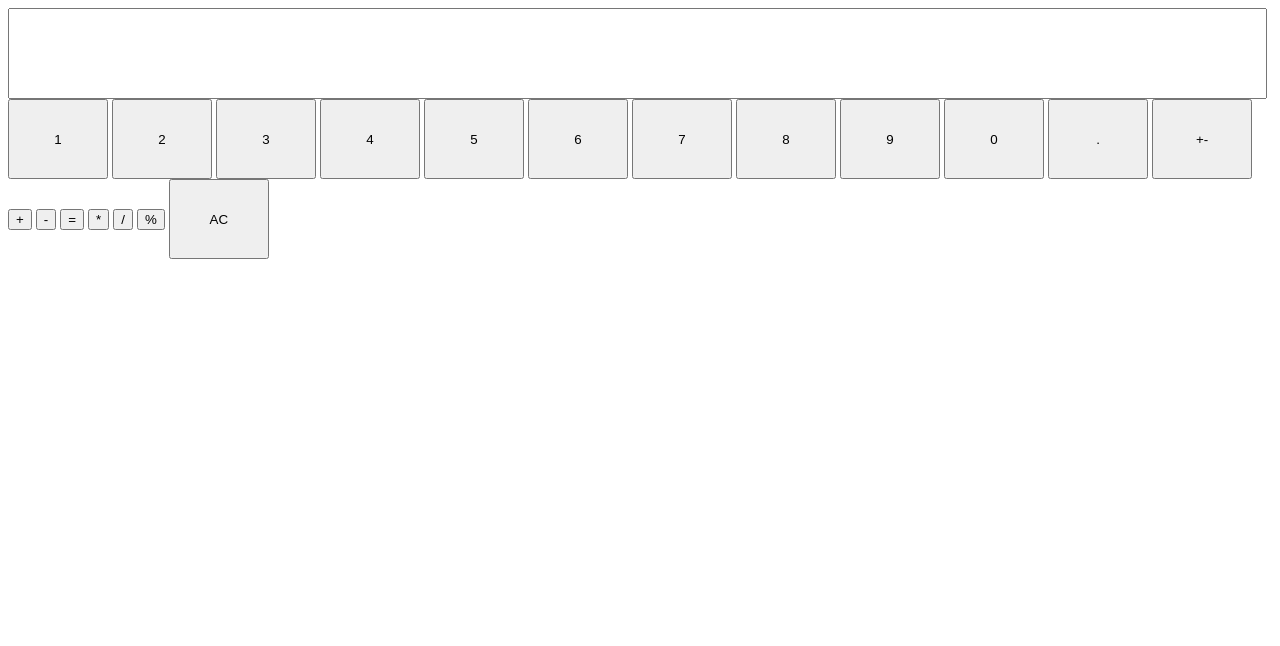
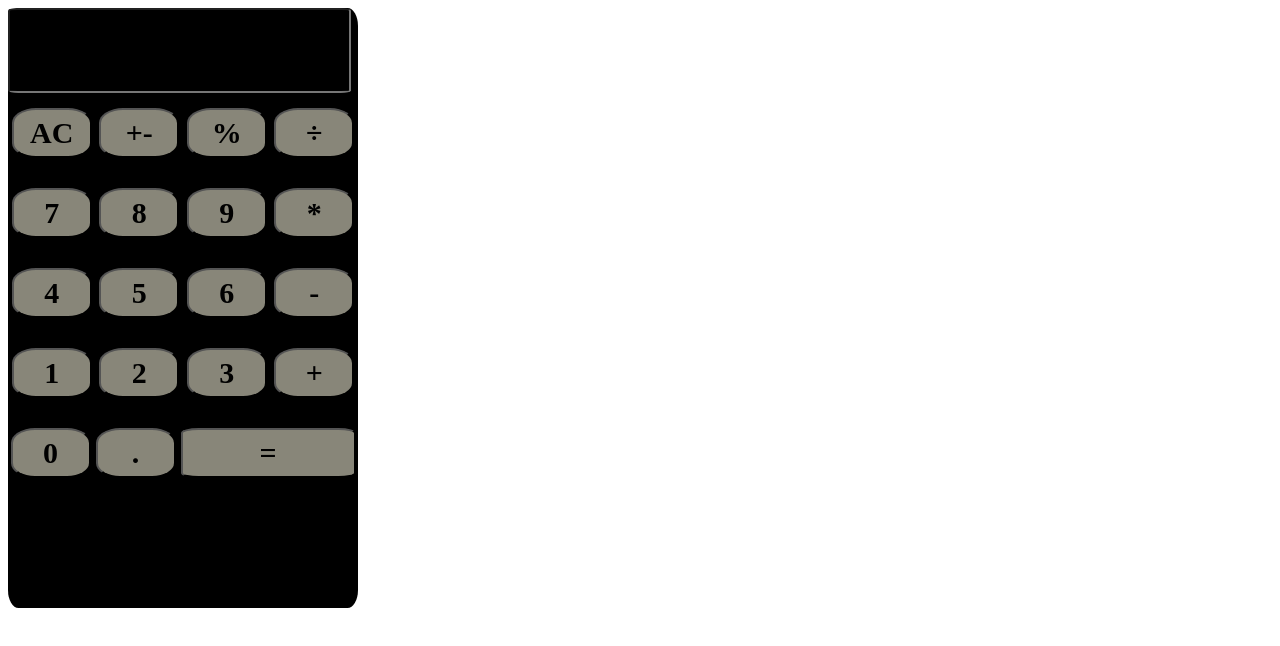
Before and after one commit to AshwiniMadapura/Calculator, a plain HTML site: page work.html in a window 1280 px wide. Drawn offline with Linux system fonts and the light colour scheme.

Commit message:
styling in scss

```diff
--- /dev/null
+++ b/base.scss
@@ -0,0 +1,29 @@
+*{
+    // margin: 10px;
+    padding: 0;
+    box-sizing: border-box;
+    // font-family: $font-body;
+}
+
+$color-button-number:rgb(136, 134, 121);
+$color-black:black;
+$color-white:#fefefe;
+
+.main{
+    height: 600px;
+    width: 400px;
+    // height: 100%;
+    background-color: $color-black;
+    border-radius: 3%;
+}
+
+@media(min-width:350px){
+
+    .main{
+        // width: ;
+        // height: 100%;
+        height: 600px;
+        width: 350px;
+    }
+
+}
--- /dev/null
+++ b/component.scss
@@ -0,0 +1,103 @@
+// .bottonSection{
+//     height: 500px;
+// }
+
+@media(min-width:350px){
+    .buttonDesign{
+        height: 40px;
+        width: 60px;
+        background-color: $color-button-number;
+        font-family: 'Work Sans';
+        font-weight: 700;
+        font-size: 30px;
+        border-radius: 30%;
+
+    }
+}
+.buttonRow{
+    height: 80px;
+    display: flex;
+    justify-content: space-around;
+    align-items: center;
+}
+#result{
+    height: 85px;
+    width: 98%;
+    border-radius: 3%;
+}
+.buttonDesign{
+    height: 50px;
+    width: 80px;
+    background-color: $color-button-number;
+    font-family: 'Work Sans';
+    font-weight: 700;
+    font-size: 30px;
+    border-radius: 30%;
+
+}
+.operator{
+    height: 50px;
+    width: 80px;
+    background-color: $color-button-number;
+    font-family: 'Work Sans';
+    font-weight: 700;
+    font-size: 30px;
+    border-radius: 30%;
+}
+.eqOperator{
+    height: 50px;
+    width: 50%;
+    background-color: $color-button-number;
+    font-family: 'Work Sans';
+    font-weight: 700;
+    font-size: 30px;
+    border-radius: 10%;
+}
+#result{
+    background-color: $color-black;
+    color: $color-white;
+    font-family: 'Work Sans';
+    font-weight: 700;
+    font-size: 30px;
+}
+
+// @media (max-width:500px){
+//     #result{
+//         height: 50px;
+//         width: 99%;
+//     }
+//     .buttonDesign{
+//         height: 50px;
+//         width: 70px;
+//         background-color: $color-button-number;
+//         font-family: 'Work Sans';
+//         font-weight: 500;
+//         font-size: 20px;
+//         border-radius: 90%;
+
+//     }
+//     .operator{
+//         height: 80px;
+//         width: 100px;
+//         background-color: $color-button-number;
+//         font-family: 'Work Sans';
+//         font-weight: 700;
+//         font-size: 30px;
+//     }
+//     .eqOperator{
+//         height: 80px;
+//         width: 50%;
+//         background-color: $color-button-number;
+//         font-family: 'Work Sans';
+//         font-weight: 700;
+//         font-size: 30px;
+//     }
+//     #result{
+//         background-color: $color-black;
+//         color: $color-white;
+//         font-family: 'Work Sans';
+//         font-weight: 700;
+//         font-size: 30px;
+//     }
+
+// }
--- a/demo1.js
+++ b/demo1.js
@@ -13,10 +13,28 @@ const eqButton=document.querySelectorAll(".eqOperator")
         item.addEventListener("click",evalFunc);
 })
 
+// const clearButton=document.getElementById("clear")
+//     clearButton.forEach(item=>{
+//     item.addEventListener("click",clickClear);
+//     })
+
+// function clickClear(){
+//     document.getElementById("result").value="";
+// }
+
+let clear=document.getElementById("clear")
+clear.addEventListener("click",()=>{
+    document.getElementById("result").value="";
+})
+
 let num_array = []
 let flag1=true
 
 function clickNumber(){
+    // if(this.value=="AC"){
+    //     document.getElementById("result").value="";
+    // }
+
     if(flag1==true){
         document.getElementById("result").value+=this.value;
         if(num_array.length==0){
--- /dev/null
+++ b/main.scss
@@ -0,0 +1,2 @@
+@import "./base";
+@import "./component";
--- a/work.html
+++ b/work.html
@@ -5,48 +5,43 @@
     <meta http-equiv="X-UA-Compatible" content="IE=edge">
     <meta name="viewport" content="width=device-width, initial-scale=1.0">
     <title>Calci</title>
-    <link rel="stylesheet" href="styledemo.css">
+    <link rel="stylesheet" href="main.css">
 
 </head>
 <body>
-    <main>
-
-
-
+    <main class="main">
             <input type="" name="result" id="result" class="display"><br>
-
-
+        <section class="bottonSection">
+            <section class="buttonRow">
+                <button id="clear" value="" class="buttonDesign">AC</button>
+                <button type="number" name="+-" id="negative" value="+-" class="buttonDesign">+-</button>
+                <button id="percentage" class="operator" value="%">%</button>
+                <button id="divide" class="operator" value="/">÷</button>
+            </section>
+            <section class="buttonRow">
+                <button type="number" name="7" id="7" value="7" class="buttonDesign">7</button>
+                <button type="number" name="8" id="8" value="8" class="buttonDesign">8</button>
+                <button type="number" name="9" id="9" value="9" class="buttonDesign">9</button>
+                <button id="multiply" class="operator" value="*">*</button>
+            </section>
+            <section class="buttonRow">
+                <button type="number" name="4" id="4" value="4" class="buttonDesign"> 4</button>
+                <button type="number" name="5" id="5" value="5" class="buttonDesign">5</button>
+                <button type="number" name="6" id="6" value="6" class="buttonDesign">6</button>
+                <button id="subtract" class="operator" value="-">-</button>
+            </section>
+            <section class="buttonRow">
                 <button type="number" name="1" id="1" value="1" class="buttonDesign">1</button>
                 <button type="number" name="2" id="2"  value="2" class="buttonDesign">2</button>
                 <button type="number" name="3" id="3" value="3" class="buttonDesign">3</button>
-            <button type="number" name="4" id="4" value="4" class="buttonDesign"> 4</button>
-
-            <button type="number" name="5" id="5" value="5" class="buttonDesign">5</button>
-            <button type="number" name="6" id="6" value="6" class="buttonDesign">6</button>
-            <button type="number" name="7" id="7" value="7" class="buttonDesign">7</button>
-            <button type="number" name="8" id="8" value="8" class="buttonDesign">8</button>
-
-            <button type="number" name="9" id="9" value="9" class="buttonDesign">9</button>
+                <button id="plus" class="operator" value="+">+</button>
+            </section>
+            <section class="buttonRow">
                 <button type="number" name="0" id="0" value="0" class="buttonDesign">0</button>
                 <button type="number" name="." id="dot" value="." class="buttonDesign">.</button>
-            <button type="number" name="+-" id="negative" value="+-" class="buttonDesign">+-</button>
-
-
-            <button id="plus" class="operator" value="+">+</button>
-            <button id="subtract" class="operator" value="-">-</button>
                 <button id="equal" class="eqOperator" value="=">=</button>
-            <button id="multiply" class="operator" value="*">*</button>
-            <button id="divide" class="operator" value="/">/</button>
-            <button id="percentage" class="operator" value="%">%</button>
-
-
-
-                <button class="buttonDesign">AC</button>
-                <!-- <button class="buttonDesign">+/-</button> -->
-                <!-- <button class="buttonDesign">%</button> -->
-                <!-- <button class="buttonDesign">÷</button> -->
-
-        </form>
+            </section>
+        </section>
         <script src="./demo.js"></script>
     </main>
 </body>
```
Also changed, not shown: main.css (added), styledemo.css (line endings or trailing spaces). Lines whose indentation alone changed are shown as unchanged.
